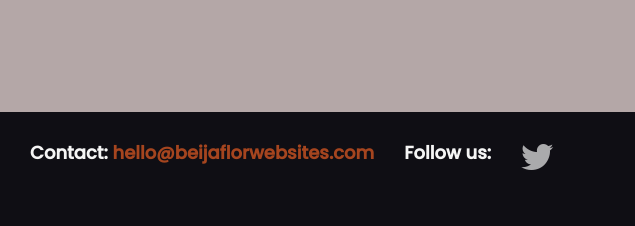
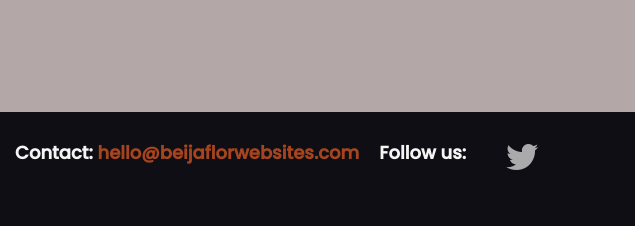
Before and after one commit to LeiladosSantos11/Open_to_Business_websites, a plain HTML site: page index.html in a window 1280 px wide. Shown: the part 3330-3556 px from the top of the page, 0-635 px from the left. Drawn offline with nearby package versions, Linux system fonts and the light colour scheme.

Commit message:
fixing margins on the footer

```diff
--- a/Css/style.css
+++ b/Css/style.css
@@ -384,7 +384,7 @@ footer {
   font-size: 18px;
   font-weight: 800;
   display: inline;
-  margin-left: 10px;
+  margin-left: 15px;
   padding-top: 30px;
 }
 .subheading-footer {
@@ -392,19 +392,20 @@ footer {
   font-size: 18px;
   font-weight: 800;
   display: inline;
-  margin-left: 30px;
+  margin-left: 20px;
   padding-top: 30px;
 }
+
 footer .icons-projects {
   padding: 5px 0px;
-  margin-left: 10px;
+  margin-left: 20px;
   display: inline;
 
 }
 
 .email {
   padding-top: 30px;
-  margin-left: 20px;
+
   display: -ms-inline-grid;
   justify-content: flex-start;
 }
```
